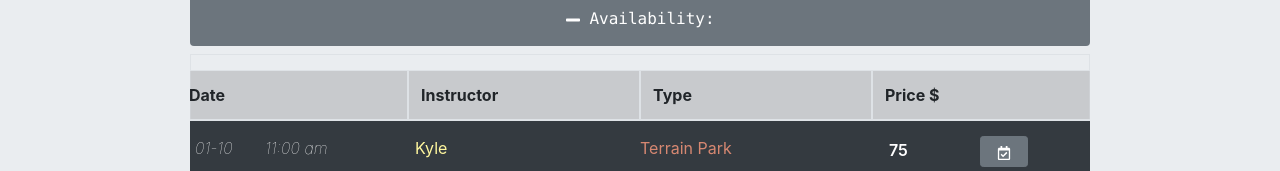
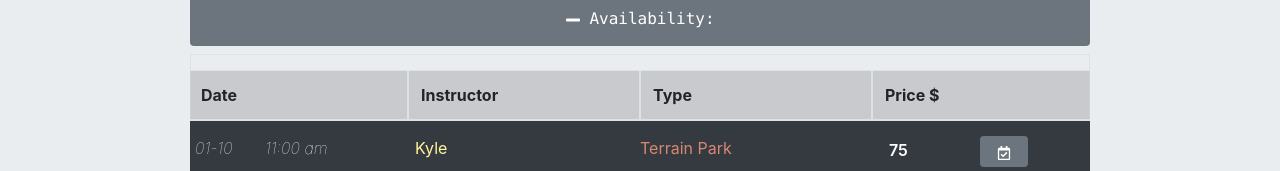
Before and after one commit to hicksey-makes/ski-lessons-snowV2, a React (Create React App) app: page /schedule in a window 1280 px wide. Shown: the part 282-453 px from the top of the page. Built offline with nearby package versions, Linux system fonts and the light colour scheme; a web font is replaced by a local one.

Commit message:
add padding left to date th thead table

```diff
--- a/src/components/Reserve/ListLesson.js
+++ b/src/components/Reserve/ListLesson.js
@@ -17,7 +17,7 @@ class ListLesson extends Component {
     return (
         <div className="container board-item" key={this.props.lsns.lsnId}>
           <div className="row bg-dark">
-            <div className="col-2 col-md-1 brd">
+            <div className="col-2 col-md-1 brd ">
               <span className="lsn-date text-white">
               <Moment
                 date={this.props.lsns.lessonDate}
--- a/src/components/Reserve/ListLessons.js
+++ b/src/components/Reserve/ListLessons.js
@@ -21,7 +21,7 @@ class ListLessons extends Component {
       <table className="table table-bordered mt-2 mb-n3">
             <thead>
               <tr className="table-active row">
-                <th className="col-4 col-md-3">Date</th>
+                <th className="col-4 col-md-3 pl-4">Date</th>
                 <th className="col-3 col-md-3 text-break">Instructor</th>
                 <th className="col-2 col-md-3">Type</th>
                 <th className="col-3 col-md-3">Price $</th>
--- a/src/css/Schedule.css
+++ b/src/css/Schedule.css
@@ -63,6 +63,9 @@
   display: none;
 }
 
+#sphere {
+width: 30px;
+}
 .remove-lsn-list {
   display: none;
 }
@@ -118,11 +121,15 @@
     }
   }
 }
+
 @media only screen and (min-width: 768px) {
-  #sphere {
-  width: 30px;
-  }
   .lg-inline {
     display: inline !important;
   }
 }
+
+/* @media only screen and (max-width: 567px) {
+  .drop-text {
+    padding-top: 1.5rem;
+  }
+} */
```
